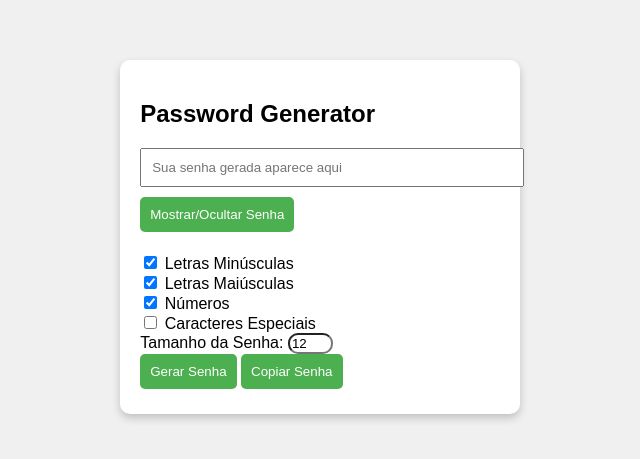
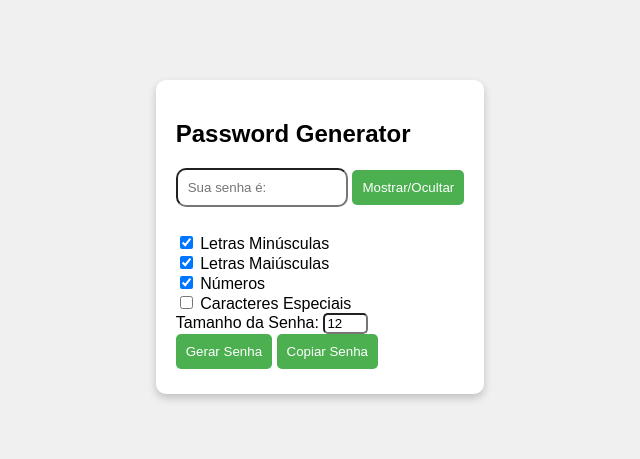
Before and after one commit to Lucasmassaroto1/Password-Generator, a plain HTML site: page index.html in a window 1280 px wide. Shown: the part 171-630 px from the top of the page, without its empty margins (320-960 px from the left). Drawn offline with Linux system fonts and the light colour scheme.

Commit message:
tentativa quatro

```diff
--- a/index.html
+++ b/index.html
@@ -11,8 +11,8 @@
 <main>
     <div class="container">
         <h2>Password Generator</h2>
-        <input type="password" id="password" placeholder="Sua senha gerada aparece aqui" readonly>
-        <button onclick="togglePasswordVisibility()">Mostrar/Ocultar Senha</button><br>
+        <input type="password" id="password" placeholder="Sua senha é:" style="width: 20ch; border-radius: 10px;" readonly>
+        <button onclick="togglePasswordVisibility()">Mostrar/Ocultar</button><br>
         <p class="password-strength" id="passwordStrength"></p>
         <label>
             <input type="checkbox" id="includeLowercase" checked> Letras Minúsculas
@@ -27,7 +27,7 @@
             <input type="checkbox" id="includeSymbols"> Caracteres Especiais
         </label><br>
         <label for="passwordLength">Tamanho da Senha:</label>
-        <input type="number" id="passwordLength" style="width: 5ch; border-radius: 10px;" value="12" min="4" max="20"><br>
+        <input type="number" id="passwordLength" style="width: 5ch; border-radius: 5px;" value="12" min="4" max="20"><br>
         <button onclick="generatePassword()">Gerar Senha</button>
         <button onclick="copyPassword()">Copiar Senha</button>
     </div>
```
